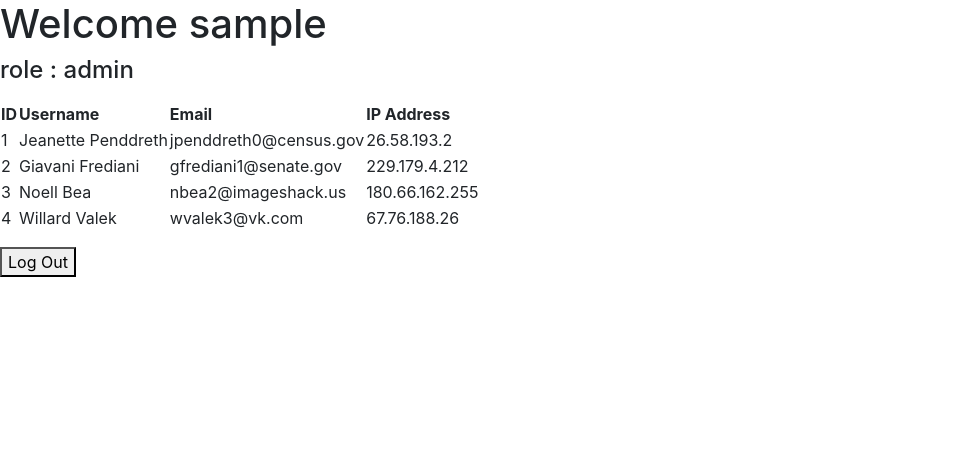
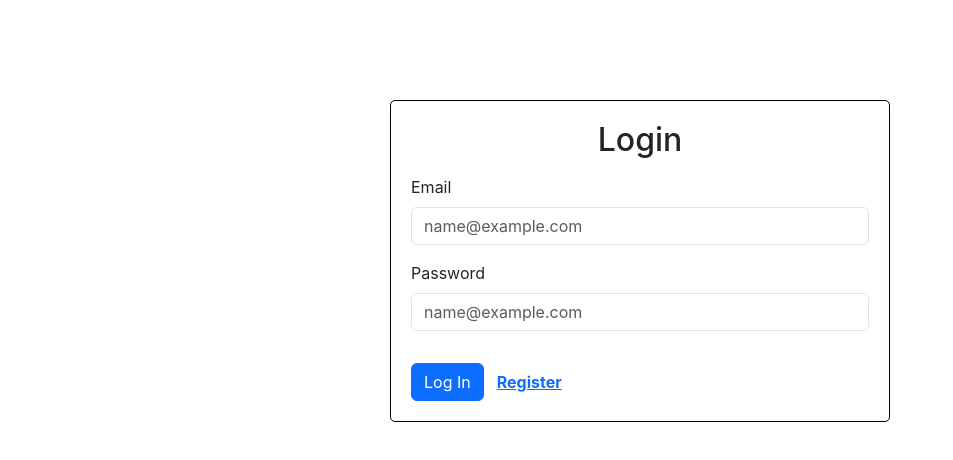
Before and after one commit to Johnny-98/react-json, a React (Create React App) app: page /login in a window 1280 px wide. Before the commit this address led to /users. Shown: the top 460 px of the page, without its empty margins (0-953 px from the left). Built offline with nearby package versions, Linux system fonts and the light colour scheme; sample sign-in values are in the browser's storage.

Commit message:
improved mock user data

```diff
--- a/src/App.tsx
+++ b/src/App.tsx
@@ -10,7 +10,7 @@ import './styles/login.css';
 function App() {
 
   //improve logged in logic
-  const [auth, setAuth] = useState<AuthState>({ isAuthenticated: false, user: null });
+  const [auth, setAuth] = useState<AuthState>({ isLoggedIn: false, user: null });
 
   //improve routing
   return (
@@ -19,7 +19,10 @@ function App() {
         <Routes>
           <Route path="/" element={<Navigate replace to="/login" />} />
           <Route path="/login" element={<LogIn />} />
-          <Route path="/users" element={<UserList />} />
+          <Route
+            path="/users"
+            element={auth.isLoggedIn ? <UserList /> : <Navigate replace to="/login" />}
+          />
           {/* add /register*/}
         </Routes>
       </Router>
--- a/src/authService.ts
+++ b/src/authService.ts
@@ -5,7 +5,7 @@ import { AuthContextType, AuthState, User } from './interfaces';
 
 //logout on refresh (improve)
 const initialState: AuthState = {
-  isAuthenticated: false,
+  isLoggedIn: false,
   user: null,
 };
 
--- a/src/components/LogIn.tsx
+++ b/src/components/LogIn.tsx
@@ -33,27 +33,29 @@ const LogIn = () => {
     const userAuthData = localStorage.getItem('userAuth');
     if (userAuthData) {
       const userAuth = JSON.parse(userAuthData);
-      setAuth(userAuth); // Update auth context with stored data
-      navigate('/users'); // Redirect to users page
+      if (userAuth.isLoggedIn) {
+        setAuth(userAuth); // Update auth context with stored data
+        navigate('/users'); // Redirect to users page
+      }
     }
   }, [setAuth, navigate]);
 
   // login
   const login = async (e: FormEvent<HTMLFormElement>) => {
     e.preventDefault();
-    let user;
+    let user: any;
     if (email === 'admin@admin' && password === 'admin') {
-      user = { username: 'admin', role: 'admin' };
+      user = { id: '111', first_name: 'Admin',last_name: 'Jotaro', email: 'admin@admin',gender: 'male', role: 'admin', password: 'admin'};
     }
     else if (email === 'super@super' && password === 'super') {
-      user = { username: 'super', role: 'super_user' };
+      user = { id: '222', first_name: 'Super',last_name: 'Dio', email: 'super@super',gender: 'other', role: 'super_user', password: 'super'};
     }
-    else {
-      user = { username: 'user', role: 'user' };
-    }
+    // else {
+    //   user = { username: 'user', role: 'user' };
+    // }
     // Update the auth state
-    setAuth({ isAuthenticated: true, user });
-    localStorage.setItem('userAuth', JSON.stringify({ isAuthenticated: true, user }));
+    setAuth({ isLoggedIn: true, user });
+    localStorage.setItem('userAuth', JSON.stringify({ isLoggedIn: true, user }));
     navigate('/users');
   };
 
--- a/src/components/UserList.tsx
+++ b/src/components/UserList.tsx
@@ -1,4 +1,4 @@
-// page to list users
+// page to list usersauth_user
 import { useContext, useEffect, useState } from 'react';
 import { useNavigate } from 'react-router-dom';
 import { AuthContext, fetchUsers } from '../authService';
@@ -6,26 +6,32 @@ import { User } from '../interfaces';
 
 const UserList = () => {
   const [users, setUsers] = useState<User[]>([]);
+  const [local_user, setLocalUser] = useState<User | null>(null);
   const { setAuth } = useContext(AuthContext);
   const navigate = useNavigate();
-  let auth_user:any;
 
   // Retrieve user data from localStorage
+  useEffect(() => {
     const userAuthData = localStorage.getItem('userAuth');
     if (userAuthData) {
       try {
         const parsedAuthData = JSON.parse(userAuthData);
         if (parsedAuthData && parsedAuthData.user) {
-        auth_user = parsedAuthData.user; // Extract the user data
+          setLocalUser(parsedAuthData.user); // Update state
         }
       } catch (error) {
         console.error('Error parsing userAuth data:', error);
+        setAuth({ isLoggedIn: false, user: null });
+        navigate('/login');
       }
     } else {
-    setAuth({ isAuthenticated: false, user: null });
+      setAuth({ isLoggedIn: false, user: null });
       navigate('/login');
     }
+  }, [setAuth, navigate]);
 
+
+  //fetch json data
   useEffect(() => {
     const getUsers = async () => {
       try {
@@ -40,32 +46,38 @@ const UserList = () => {
   }, []);
 
 
+  //reset everything
+  const handleLogout = () => {
+    // Retrieve the existing user data from localStorage
+    const userAuthData = localStorage.getItem('userAuth');
+    let userAuth = userAuthData ? JSON.parse(userAuthData) : {};
 
-  const handleLogout = () => {
-    // Remove specific user auth_user data from localStorage
-    // If you have other user-specific data in localStorage, remove them as well
-    localStorage.removeItem('userAuth');
+    // Update only the isLoggedIn flag to false
+    userAuth.isLoggedIn = false;
 
-    // Update any application state/context as necessary
-    // For example, if you have an authentication context, reset it
-    setAuth({ isAuthenticated: false, user: null });
+    // Save the updated auth data back to localStorage
+    localStorage.setItem('userAuth', JSON.stringify(userAuth));
+
+    // Update the AuthContext
+    setAuth({ isLoggedIn: false, user: userAuth.user });
+
+    // Navigate to the login page
     navigate('/login');
-    return <div>Please log in to view this page.</div>;
   };
 
   return (
     <div>
-      <h1>Welcome {auth_user.username}</h1>
-      <h4 className='mb-3'>role : {auth_user.role}</h4>
+      <h1>Welcome {local_user?.first_name}</h1>
+      <h4 className='mb-3'>role : {local_user?.role}</h4>
       <table className='mb-3'>
         <thead>
           <tr>
             <th>ID</th>
             <th>Username</th>
             {/*An admin and a super_user can see the email field*/}
-            {['admin', 'super_user'].includes(auth_user.role) && <th>Email</th>}
+            {local_user && ['admin', 'super_user'].includes(local_user.role) && <th>Email</th>}
             {/*Only an admin can see the ip_address*/}
-            {auth_user.role === 'admin' && <th>IP Address</th>}
+            {local_user && local_user.role === 'admin' && <th>IP Address</th>}
           </tr>
         </thead>
         <tbody>
@@ -74,8 +86,8 @@ const UserList = () => {
               <td>{user.id}</td>
               {/* All other fields are visible to all roles. */}
               <td>{`${user.first_name} ${user.last_name}`}</td>
-              {['admin', 'super_user'].includes(auth_user.role) && <td>{user.email}</td>}
-              {auth_user.role === 'admin' && <td>{user.ip_address}</td>}
+              {local_user &&  ['admin', 'super_user'].includes(local_user.role) && <td>{user.email}</td>}
+              {local_user &&  local_user.role === 'admin' && <td>{user.ip_address}</td>}
             </tr>
           ))}
         </tbody>
```
Also changed, not shown: src/interfaces.ts (+3 -8 lines). Lines whose indentation alone changed are shown as unchanged.
